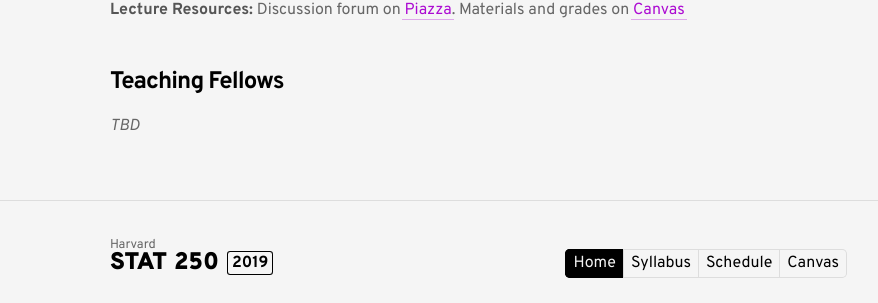
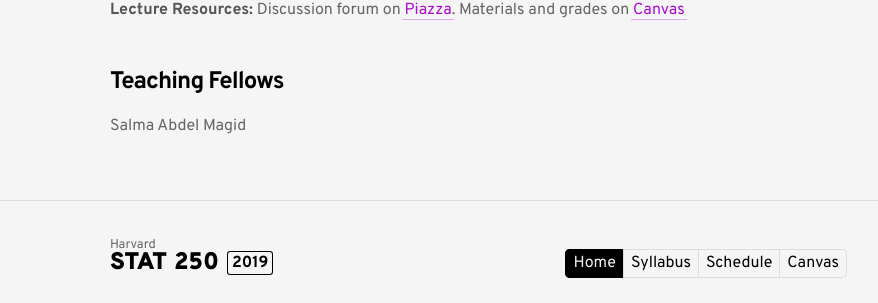
Before and after one commit to stat250/website, a Jekyll site: the page built from 2019/index.md, in a window 1280 px wide. Shown: the part 1103-1406 px from the top of the page, without its empty margins (162-1040 px from the left). Built offline with Jekyll 4.4.1, drawn with Linux system fonts in a browser that asks for light colours.

Commit message:
Added Salma as TF

```diff
--- a/2019/index.md
+++ b/2019/index.md
@@ -42,4 +42,4 @@ Materials and grades on [Canvas](https://canvas.harvard.edu/courses/61741)
 
 ### Teaching Fellows
 
-*TBD*
+Salma Abdel Magid
```
